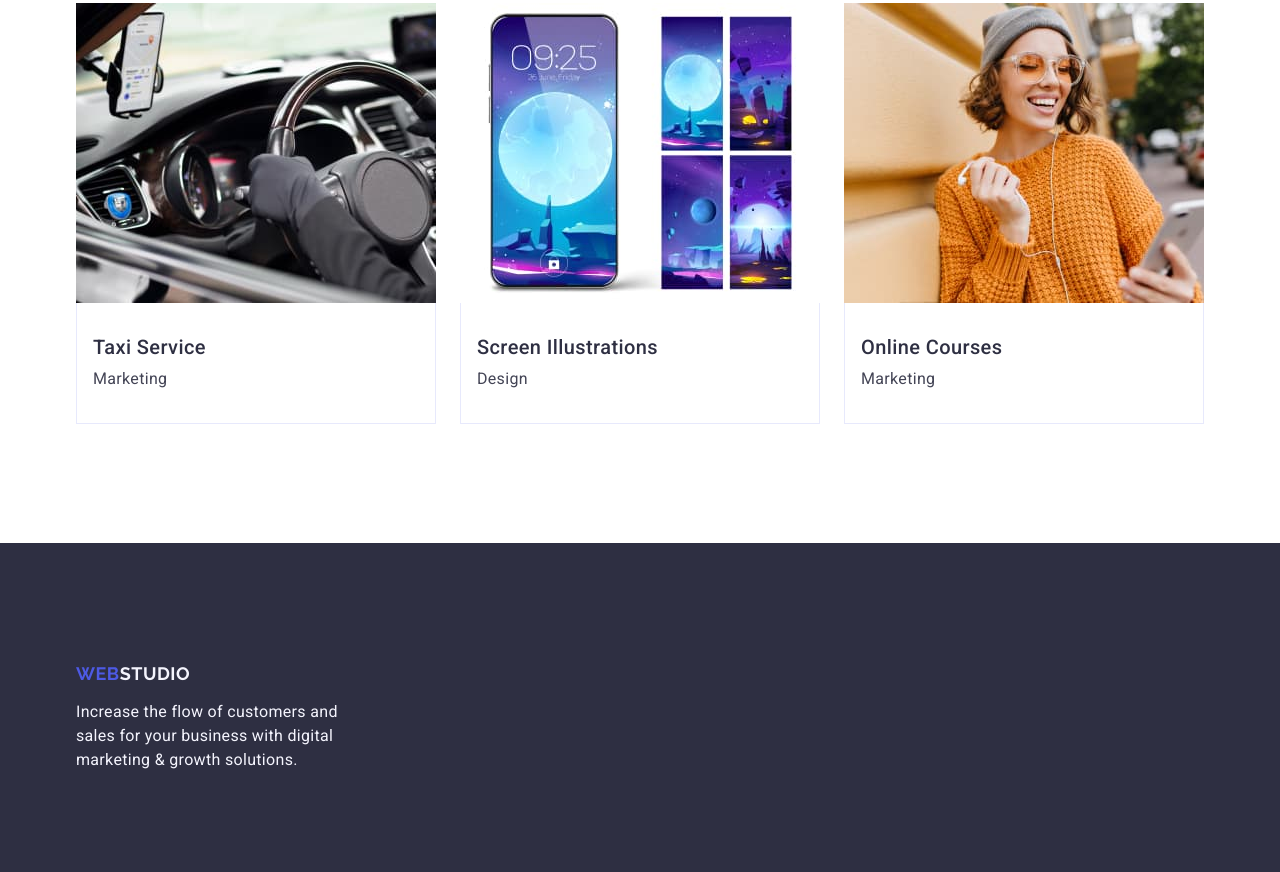
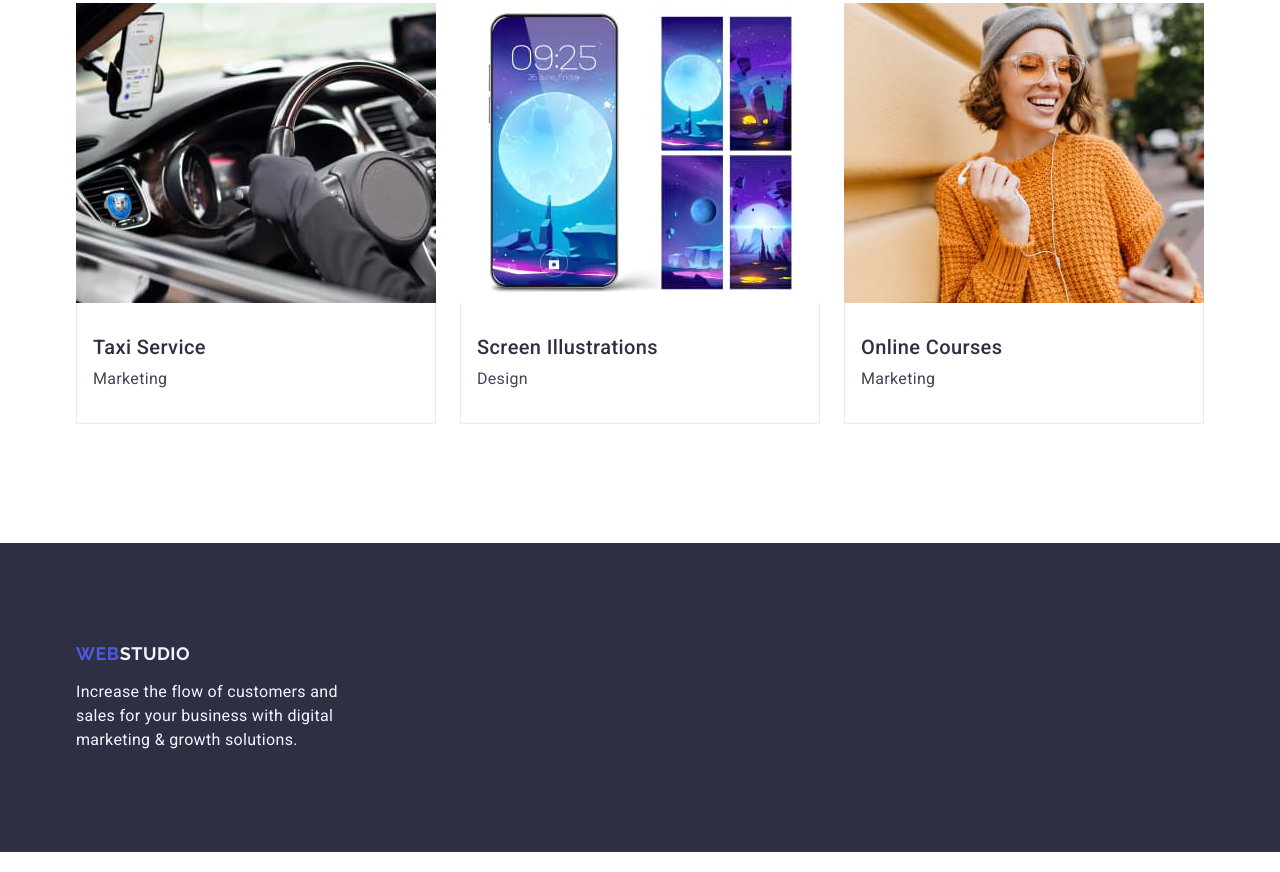
Before and after one commit to IvanKapytsia/IvanKapytsia-goit-markup-hw-03, a plain HTML site: page index.html in a window 1280 px wide. Shown: the part 2374-3246 px from the top of the page. Drawn offline with nearby package versions, Linux system fonts and the light colour scheme.

Commit message:
edit css finish

```diff
--- a/css/styles.css
+++ b/css/styles.css
@@ -323,11 +323,13 @@ img {
 
 /*footer*/
 .footer {
-  padding: 120px 0 100px 0;
+  padding: 100px 0;
   background: #2e2f42;
 }
 
 .footer-logo {
+  display: inline-block;
+  margin-bottom: 16px;
   font-family: "Raleway", sans-serif;
   font-weight: 700;
   font-size: 18px;
@@ -349,7 +351,6 @@ img {
 }
 
 .footer-description {
-  padding-top: 16px;
   max-width: 264px;
   font-weight: 400;
   font-size: 16px;
```
